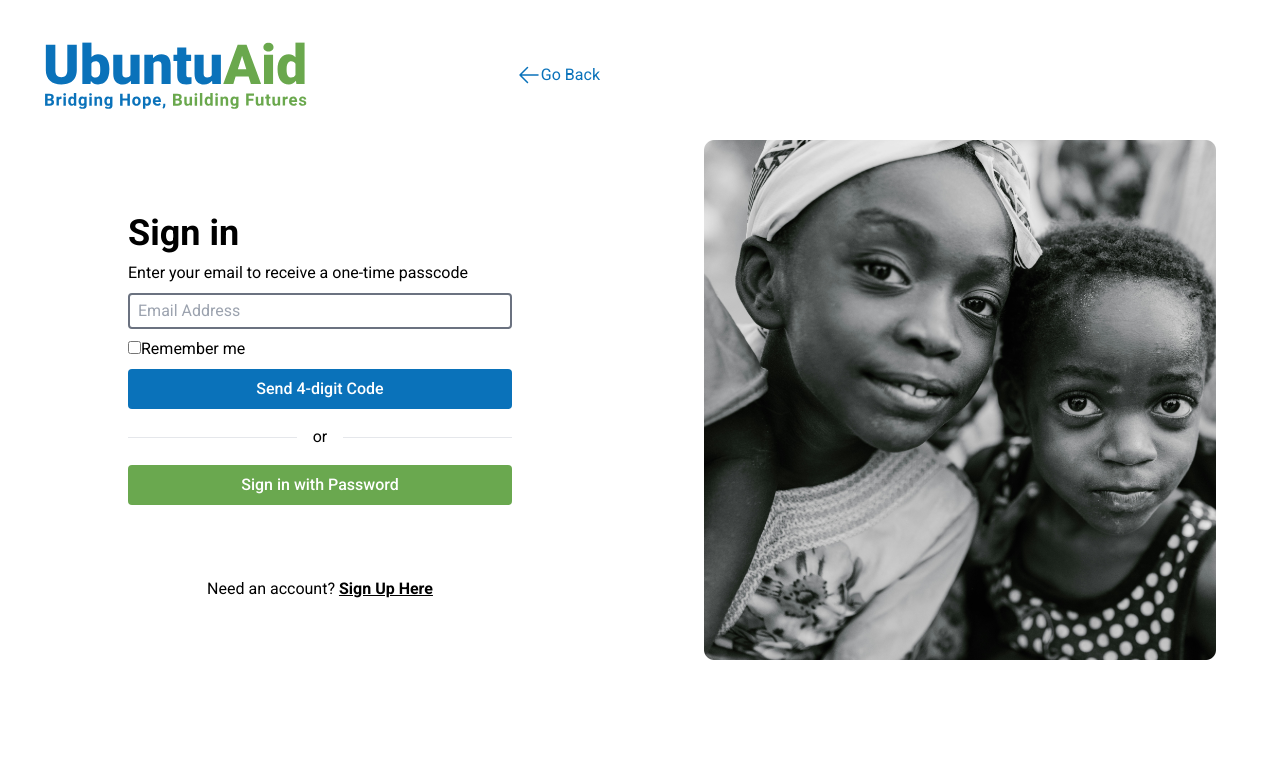
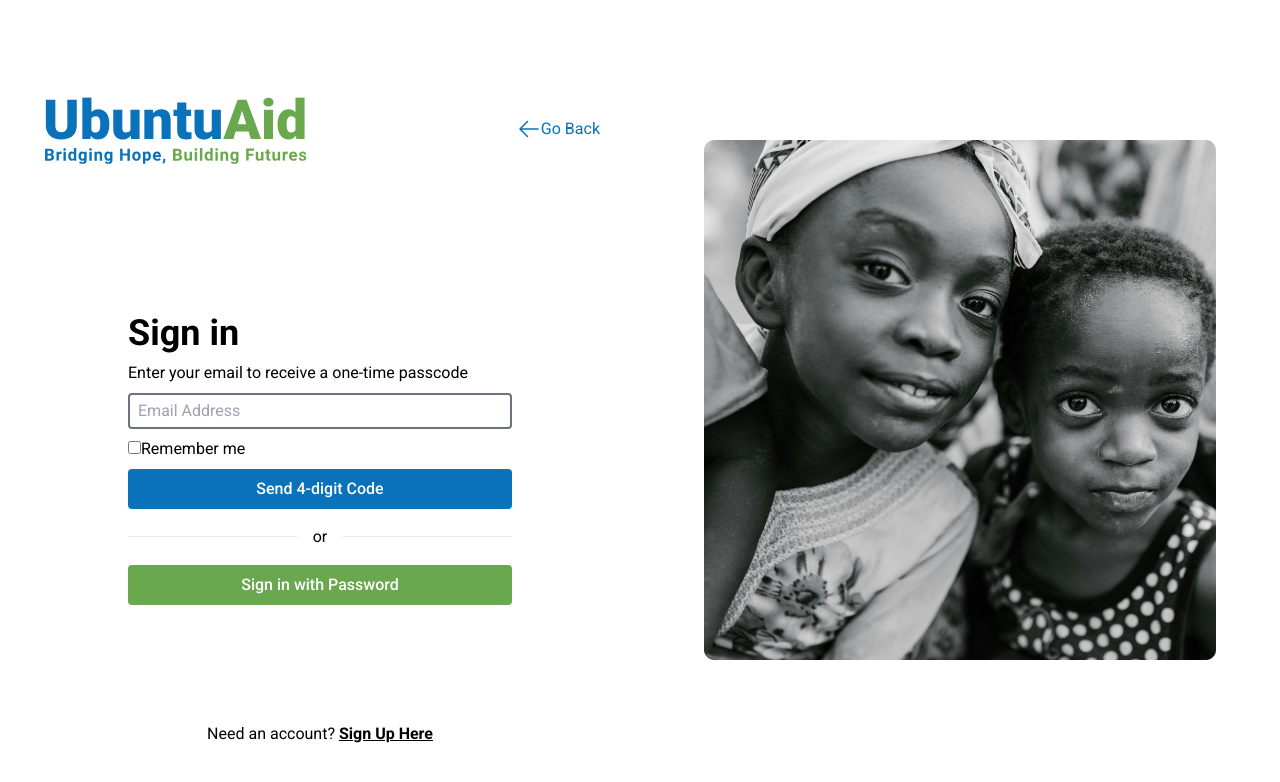
Before and after one commit to ubuntuAid/ubuntuAid-application, a React (Vite) app: page /login in a window 1280 px wide. Shown: the top 782 px of the page. Built offline with nearby package versions, Linux system fonts and the light colour scheme.

Commit message:
Flex Display

```diff
--- a/src/pages/Login.jsx
+++ b/src/pages/Login.jsx
@@ -11,7 +11,7 @@ function Login() {
 
     return (
         <div className='md:flex md:h-screen justify-between items-center'>
-            <div className='md:w-1/2 h-[100%]'>
+            <div className='md:w-1/2 h-[100%] flex flex-col justify-around'>
                 <div className='flex justify-between items-center p-10'>
                     <Link to={'/'}><img src="/src/assets/ubuntuAid-logo.svg" alt="" /></Link>
                     <div className='flex text-[#0a72BA]'>
@@ -21,7 +21,7 @@ function Login() {
                         <p>Go Back</p>
                     </div>
                 </div>
-                <div className='py-16 md:px-32 px-10'>
+                <div className='md:px-32 px-10'>
                     <h1 className='md:text-4xl font-bold mb-2'>Sign in</h1>
                     <form action="">
                         <label htmlFor="email">Enter your email to receive a one-time passcode</label><br />
```
